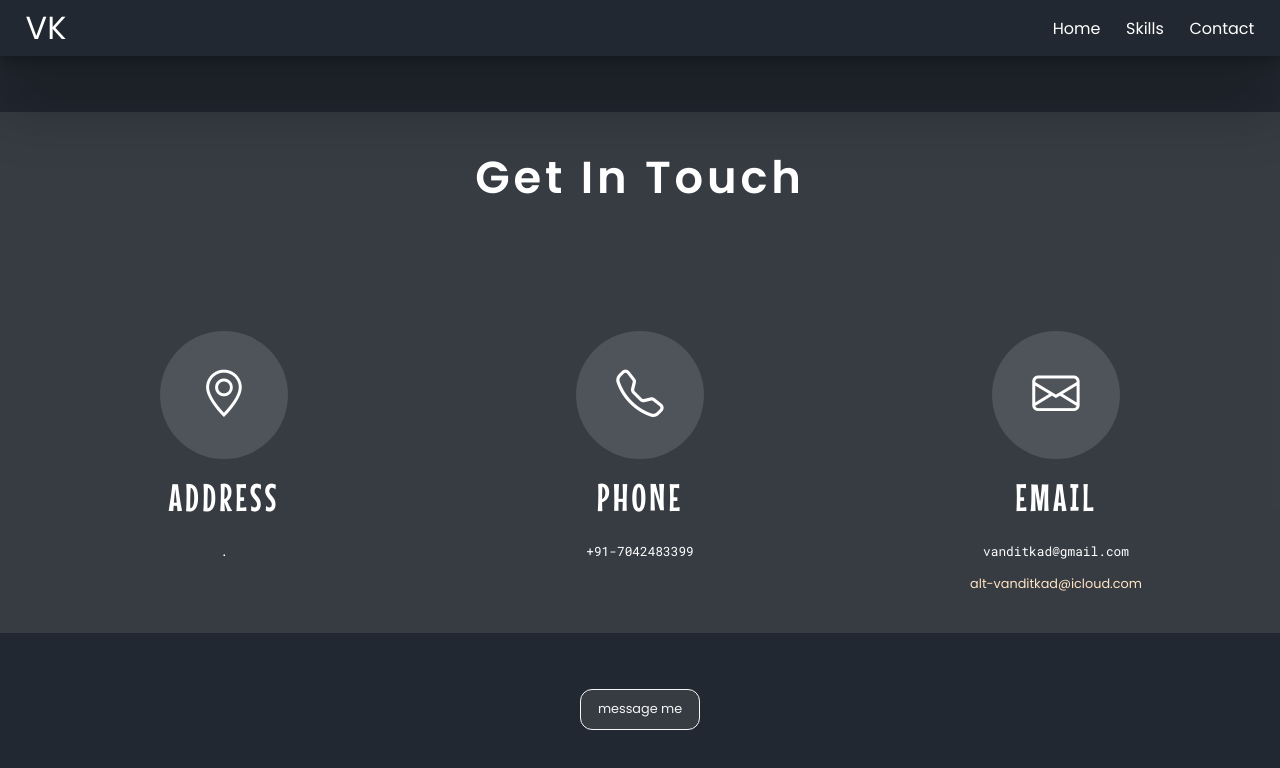
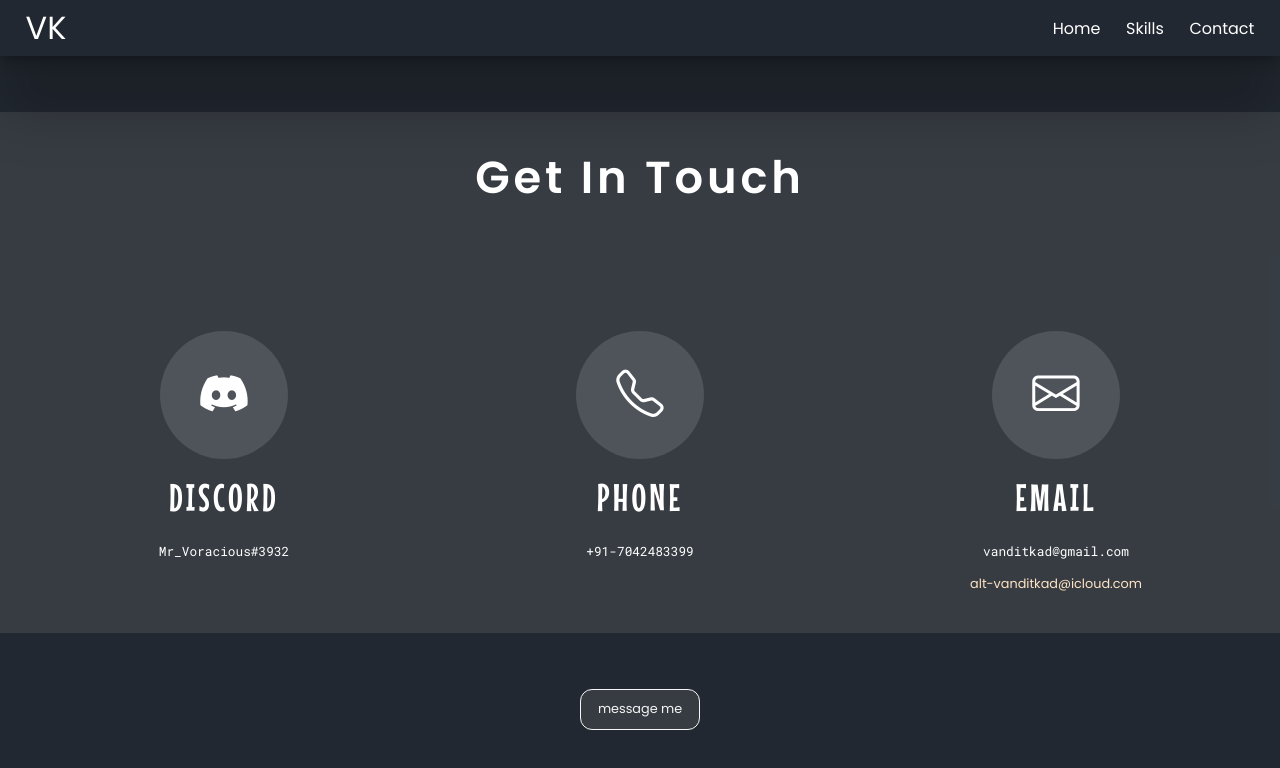
Before and after one commit to MrVoracious/portfolio, a plain HTML site: page contact.html in a window 1280 px wide. Drawn offline with nearby package versions, Linux system fonts and the light colour scheme.

Commit message:
Update contact.html

```diff
--- a/contact.html
+++ b/contact.html
@@ -126,13 +126,13 @@
            <div class="contacts">
                 <div class="contactBox">
                     <div class="biBox">
-                        <i class="bi bi-geo-alt"></i>
+                        <i class="bi bi-discord"></i>
                     </div>
                     <div class="tagline">
-                        Address
+                        Discord
                     </div>
                     <p class="details address">
-                        .
+                        Mr_Voracious#3932
                     </p>
                 </div>
                 <div class="contactBox">
```
